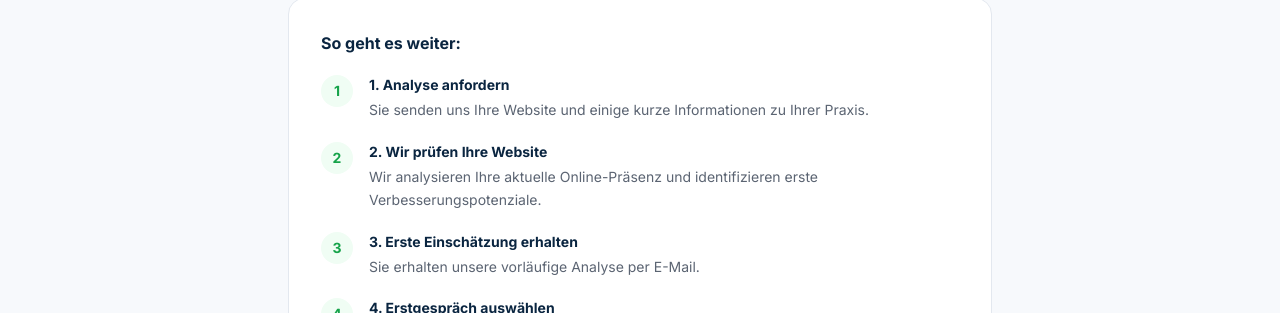
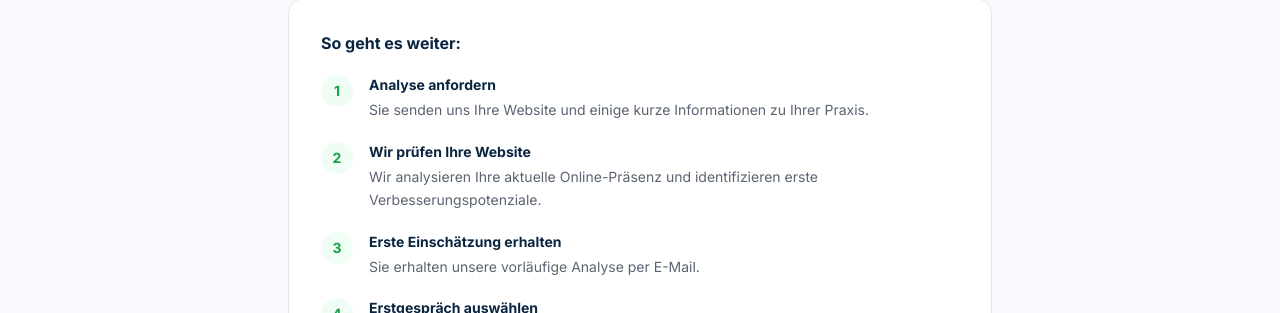
Before and after one commit to martinochs/ochs-werbeagentur, a Next.js app: page /praxisanalyse in a window 1280 px wide. Shown: the part 487-800 px from the top of the page. Built offline with nearby package versions, Linux system fonts and the light colour scheme; no server answers.

Commit message:
fix: remove duplicate step numbering on analyse page
Co-authored-by: Cursor <cursoragent@cursor.com>

```diff
--- a/components/AnalyseProcessSteps.tsx
+++ b/components/AnalyseProcessSteps.tsx
@@ -4,7 +4,7 @@ export function AnalyseProcessSteps() {
   return (
     <div className="rounded-2xl border border-border bg-white p-6 lg:p-8">
       <h2 className="text-base font-bold text-navy">So geht es weiter:</h2>
-      <ol className="mt-5 space-y-5">
+      <ol className="mt-5 list-none space-y-5">
         {analyseProcessSteps.map((item) => (
           <li key={item.step} className="flex gap-4">
             <span
@@ -14,9 +14,7 @@ export function AnalyseProcessSteps() {
               {item.step}
             </span>
             <div>
-              <p className="text-sm font-bold text-navy">
-                {item.step}. {item.title}
-              </p>
+              <p className="text-sm font-bold text-navy">{item.title}</p>
               <p className="mt-1 text-sm leading-relaxed text-muted">{item.text}</p>
             </div>
           </li>
```
